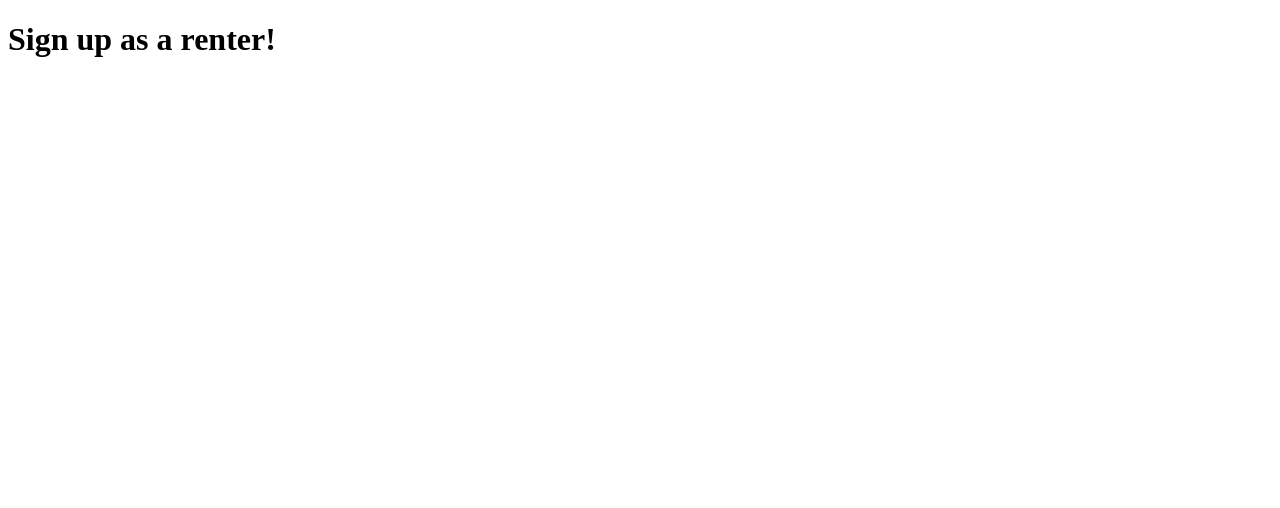
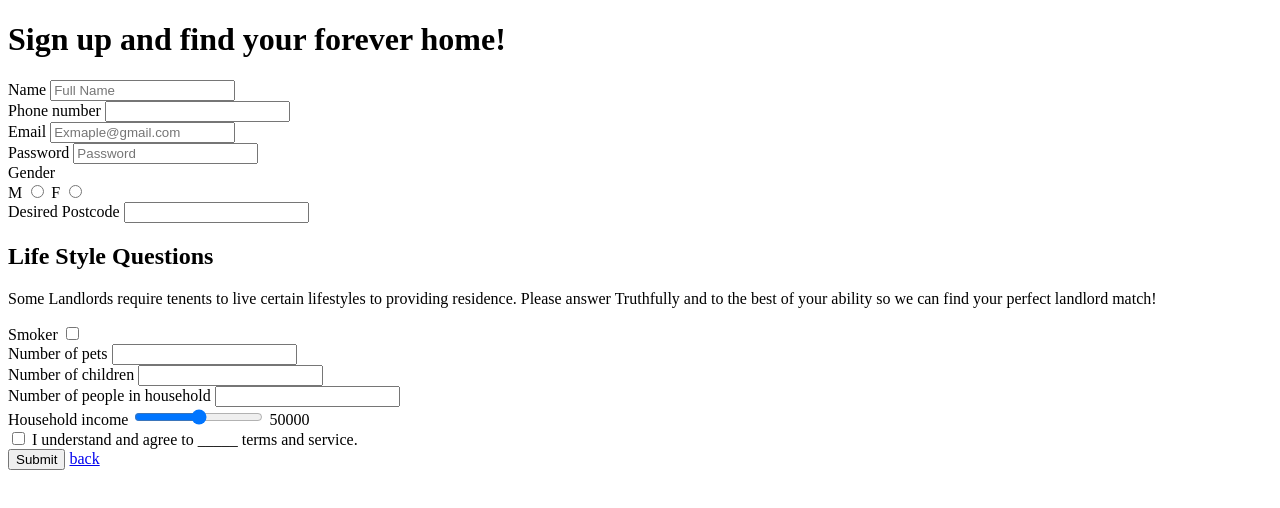
Before and after one commit to jedsmith2004/PropertySite, a website: page renterSignup.html in a window 1280 px wide. Drawn offline with Linux system fonts and the light colour scheme.

Commit message:
bones of signup

```diff
--- a/renterSignup.html
+++ b/renterSignup.html
@@ -6,6 +6,69 @@
     <title>Document</title>
 </head>
 <body>
-    <h1>Sign up as a renter!</h1>
+    <h1>Sign up and find your forever home!</h1>
+    <form action="....." methods="GET">
+        <div>
+            <label for="Name">Name</label>
+            <input type="text" name = "Name" id ="Name" placeholder="Full Name" required>
+        </div>
+        <div>
+            <label for="Number">Phone number</label>
+            <input type="text" name = "Number" id ="Number" required>
+        </div>
+        <div>
+            <label for="Email">Email</label>
+            <input type="email" name = "Email" id ="Email" placeholder="Exmaple@gmail.com" required>
+        </div>
+
+        <div>
+            <label for="Password">Password</label>
+            <input type="password" name = "Password" id ="Password" placeholder="Password" required>
+        </div>
+        <div>
+            Gender
+            <div>
+                <label for="Male">M</label>
+                <input type="radio" name="gender" id="Male" Value="Male">
+                <label for="Female">F</label>
+                <input type="radio" name="gender" id="Female" Value="Female">
+            </div>
+        <div>
+            <label for="Postcode">Desired Postcode</label>
+            <input type="text" name = "Postcode" id ="Postcode" required>
+        </div>
+        <h2>Life Style Questions</h2>
+        <p>Some Landlords require tenents to live certain lifestyles to providing residence. Please answer Truthfully and to the best of your ability so we can find your perfect landlord match!</p>
+
+        <div>
+            <label for="smoker">Smoker</label>
+            <input type="checkbox" name="smoker" id="smoker" Value="smoker">
+        </div>
+        <div>
+            <label for="pets">Number of pets</label>
+            <input type="Number" name="pets" id="pets" Value="pets" min="0"required>
+        </div>
+        <div>
+            <label for="kids">Number of children</label>
+            <input type="Number" name="kids" id="kids" Value="kids" min="0" required>
+        </div>
+        <div>
+            <label for="people">Number of people in household</label>
+            <input type="Number" name="people" id="people" Value="people" min="0"required>
+        </div>
+        <div>
+            <label for="income">Household income</label>
+            <input type="range" name="income" id="income" min="1" max="100000" value="50000" oninput="minCostValue.innerText = this.value" required>
+            <label for="income" id="minCostValue">50000</label>
+        </div>
+        <div>
+            <input type="checkbox" name="Willing" required>
+            <label for="Willing">I understand and agree to _____ terms and service. </label>
+        </div>
+
+
+        <button type="submit">Submit</button>
+        <a href="/">back</a>
+    </form>
 </body>
 </html>
```
Also changed, not shown: landlordSignup.html (+30 -2 lines).
